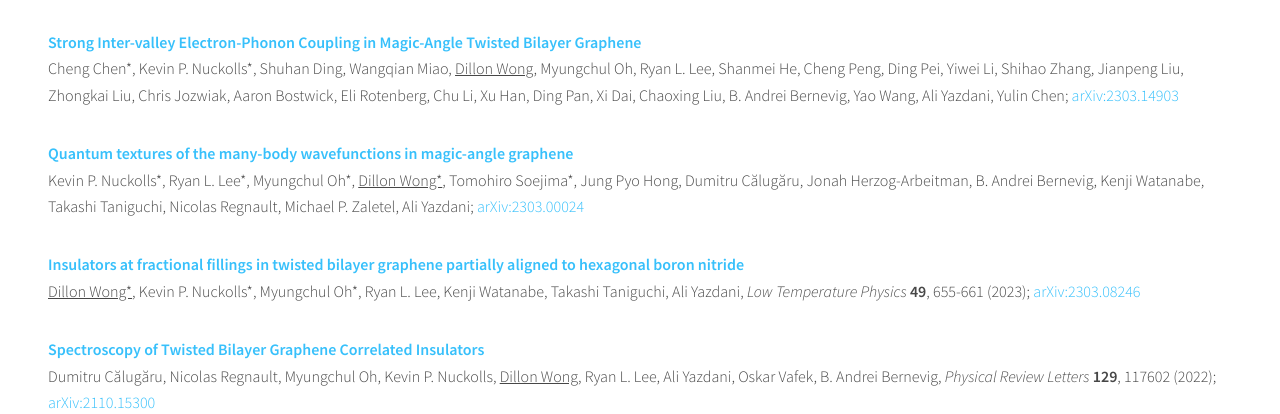
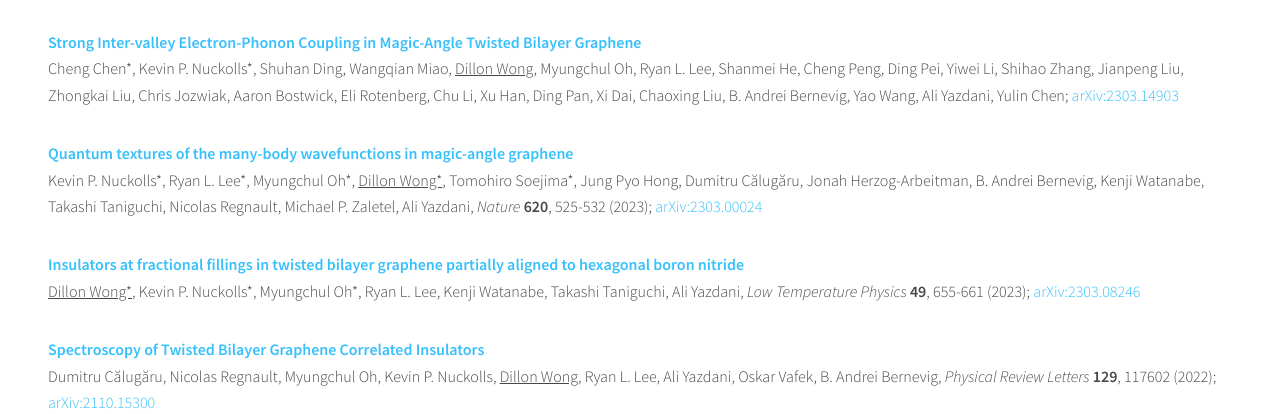
Before and after one commit to dilwong/dilwong.github.io, a PHP site: page /publications.php in a window 1280 px wide. Shown: the part 160-574 px from the top of the page. Run offline with PHP 8.4, Linux system fonts and the light colour scheme.

Commit message:
Updated pubs to include Kekule quantum textures paper

```diff
--- a/docs/publications.html
+++ b/docs/publications.html
@@ -61,11 +61,11 @@
 
             <p>
                 <div><b>
-                    <a href="https://arxiv.org/abs/2303.00024" target="_blank">
+                    <a href="https://www.nature.com/articles/s41586-023-06226-x" target="_blank">
                         Quantum textures of the many-body wavefunctions in magic-angle graphene
                     </a>
                 </b></div>
-                Kevin P. Nuckolls*, Ryan L. Lee*, Myungchul Oh*, <u>Dillon Wong*</u>, Tomohiro Soejima*, Jung Pyo Hong, Dumitru Călugăru, Jonah Herzog-Arbeitman, B. Andrei Bernevig, Kenji Watanabe, Takashi Taniguchi, Nicolas Regnault, Michael P. Zaletel, Ali Yazdani; <a href="https://arxiv.org/abs/2303.00024" target="_blank">arXiv:2303.00024</a>
+                Kevin P. Nuckolls*, Ryan L. Lee*, Myungchul Oh*, <u>Dillon Wong*</u>, Tomohiro Soejima*, Jung Pyo Hong, Dumitru Călugăru, Jonah Herzog-Arbeitman, B. Andrei Bernevig, Kenji Watanabe, Takashi Taniguchi, Nicolas Regnault, Michael P. Zaletel, Ali Yazdani, <i>Nature</i> <b>620</b>, 525-532 (2023); <a href="https://arxiv.org/abs/2303.00024" target="_blank">arXiv:2303.00024</a>
             </p>
 
             <p>
--- a/docs/research.html
+++ b/docs/research.html
@@ -58,7 +58,7 @@
             </div>
             <br>
             <p>
-                See <a href="https://www.nature.com/articles/s41586-020-2339-0" target="_blank"><i>Nature</i> <b>582</b>, 198-202 (2020)</a>, <a href="https://www.nature.com/articles/s41586-020-3028-8" target="_blank"><i>Nature</i> <b>588</b>, 610-615 (2020)</a>, <a href="https://www.nature.com/articles/s41586-021-04121-x" target="_blank"><i>Nature</i> <b>600</b>, 240-245 (2021)</a>, and <a href="http://journals.aps.org/prb/abstract/10.1103/PhysRevB.92.155409" target="_blank"><i>Physical Review B</i> <b>92</b>, 155409 (2015)</a> for our work on twisted bilayer graphene.
+                See <a href="https://www.nature.com/articles/s41586-020-2339-0" target="_blank"><i>Nature</i> <b>582</b>, 198-202 (2020)</a>, <a href="https://www.nature.com/articles/s41586-020-3028-8" target="_blank"><i>Nature</i> <b>588</b>, 610-615 (2020)</a>, <a href="https://www.nature.com/articles/s41586-021-04121-x" target="_blank"><i>Nature</i> <b>600</b>, 240-245 (2021)</a>, <a href="https://www.nature.com/articles/s41586-023-06226-x" target="_blank"><i>Nature</i> <b>620</b>, 525-532 (2023)</a>, and <a href="http://journals.aps.org/prb/abstract/10.1103/PhysRevB.92.155409" target="_blank"><i>Physical Review B</i> <b>92</b>, 155409 (2015)</a> for our work on twisted bilayer graphene.
             </p>
 
         </div>
--- a/publications.php
+++ b/publications.php
@@ -27,11 +27,11 @@
 
             <p>
                 <div><b>
-                    <a href="https://arxiv.org/abs/2303.00024" target="_blank">
+                    <a href="https://www.nature.com/articles/s41586-023-06226-x" target="_blank">
                         Quantum textures of the many-body wavefunctions in magic-angle graphene
                     </a>
                 </b></div>
-                Kevin P. Nuckolls*, Ryan L. Lee*, Myungchul Oh*, <u>Dillon Wong*</u>, Tomohiro Soejima*, Jung Pyo Hong, Dumitru Călugăru, Jonah Herzog-Arbeitman, B. Andrei Bernevig, Kenji Watanabe, Takashi Taniguchi, Nicolas Regnault, Michael P. Zaletel, Ali Yazdani; <a href="https://arxiv.org/abs/2303.00024" target="_blank">arXiv:2303.00024</a>
+                Kevin P. Nuckolls*, Ryan L. Lee*, Myungchul Oh*, <u>Dillon Wong*</u>, Tomohiro Soejima*, Jung Pyo Hong, Dumitru Călugăru, Jonah Herzog-Arbeitman, B. Andrei Bernevig, Kenji Watanabe, Takashi Taniguchi, Nicolas Regnault, Michael P. Zaletel, Ali Yazdani, <i>Nature</i> <b>620</b>, 525-532 (2023); <a href="https://arxiv.org/abs/2303.00024" target="_blank">arXiv:2303.00024</a>
             </p>
 
             <p>
--- a/research.php
+++ b/research.php
@@ -24,7 +24,7 @@
             </div>
             <br>
             <p>
-                See <a href="https://www.nature.com/articles/s41586-020-2339-0" target="_blank"><i>Nature</i> <b>582</b>, 198-202 (2020)</a>, <a href="https://www.nature.com/articles/s41586-020-3028-8" target="_blank"><i>Nature</i> <b>588</b>, 610-615 (2020)</a>, <a href="https://www.nature.com/articles/s41586-021-04121-x" target="_blank"><i>Nature</i> <b>600</b>, 240-245 (2021)</a>, and <a href="http://journals.aps.org/prb/abstract/10.1103/PhysRevB.92.155409" target="_blank"><i>Physical Review B</i> <b>92</b>, 155409 (2015)</a> for our work on twisted bilayer graphene.
+                See <a href="https://www.nature.com/articles/s41586-020-2339-0" target="_blank"><i>Nature</i> <b>582</b>, 198-202 (2020)</a>, <a href="https://www.nature.com/articles/s41586-020-3028-8" target="_blank"><i>Nature</i> <b>588</b>, 610-615 (2020)</a>, <a href="https://www.nature.com/articles/s41586-021-04121-x" target="_blank"><i>Nature</i> <b>600</b>, 240-245 (2021)</a>, <a href="https://www.nature.com/articles/s41586-023-06226-x" target="_blank"><i>Nature</i> <b>620</b>, 525-532 (2023)</a>, and <a href="http://journals.aps.org/prb/abstract/10.1103/PhysRevB.92.155409" target="_blank"><i>Physical Review B</i> <b>92</b>, 155409 (2015)</a> for our work on twisted bilayer graphene.
             </p>
 
         </div>
```
